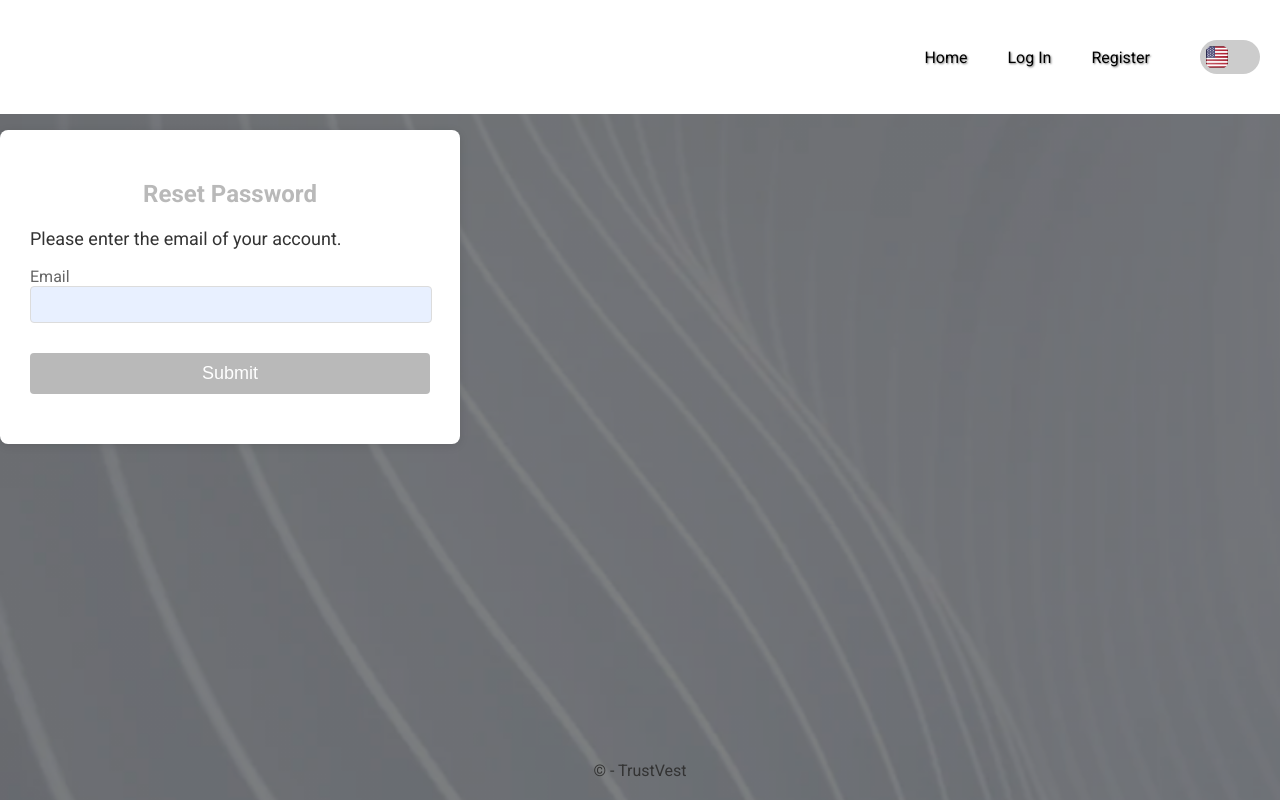
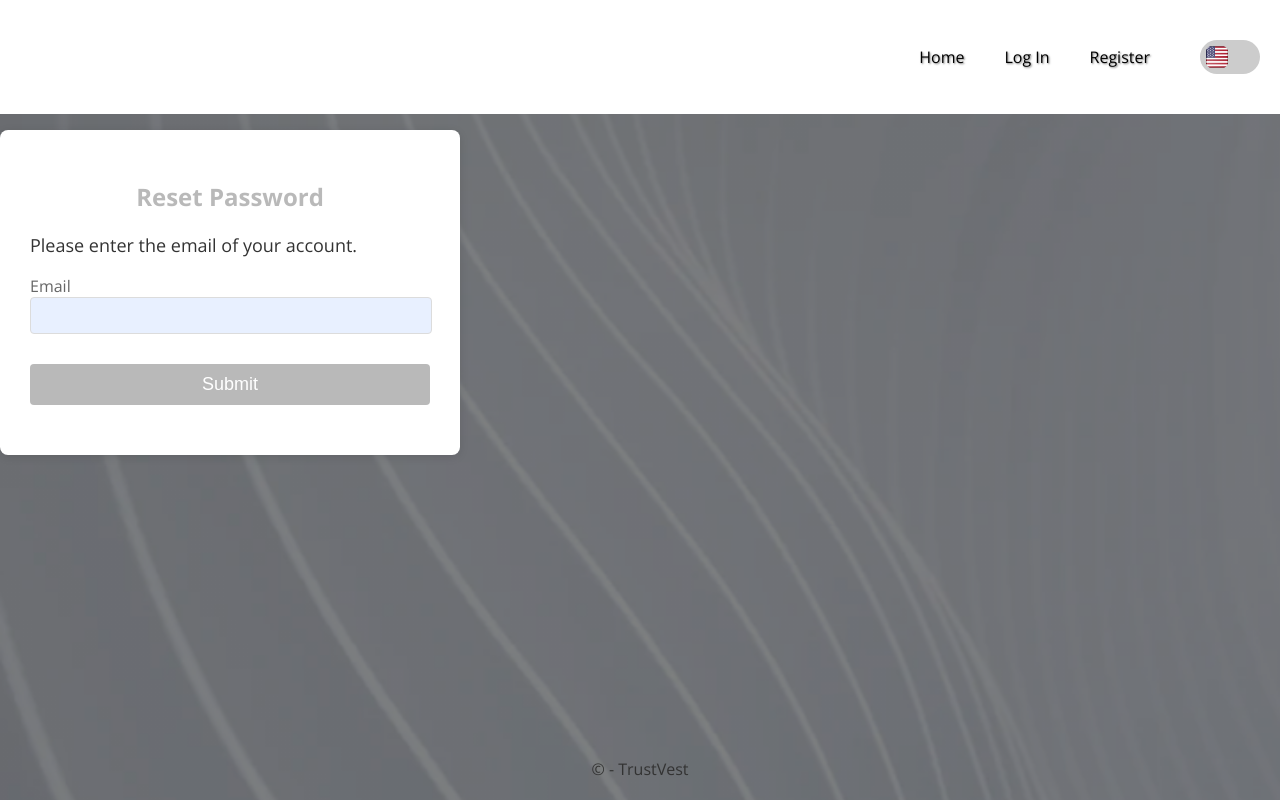
Before and after one commit to OsvaldoTA1/AFRL-Project-UI-Redesign, a Flask app: page /forgot_password in a window 1280 px wide. Run offline with Flask 3, Linux system fonts and the light colour scheme.

Commit message:
Changed font to Open Sans to align with Figma Design

```diff
--- a/app/static/css/styles.css
+++ b/app/static/css/styles.css
@@ -1,4 +1,4 @@
-@import url('https://fonts.googleapis.com/css2?family=Roboto:ital,wght@0,100..900;1,100..900&display=swap');
+@import url('https://fonts.googleapis.com/css2?family=Open+Sans:ital,wght@0,300..800;1,300..800&display=swap');
 
 :root {
     /* Colors */
@@ -37,7 +37,7 @@
 /* General Styles */
 body, h1, h2, h3, p {
     color: var(--color-text);
-    font-family: 'Roboto', sans-serif;
+    font-family: 'Open Sans', sans-serif;
 }
 
 html, body {
```
